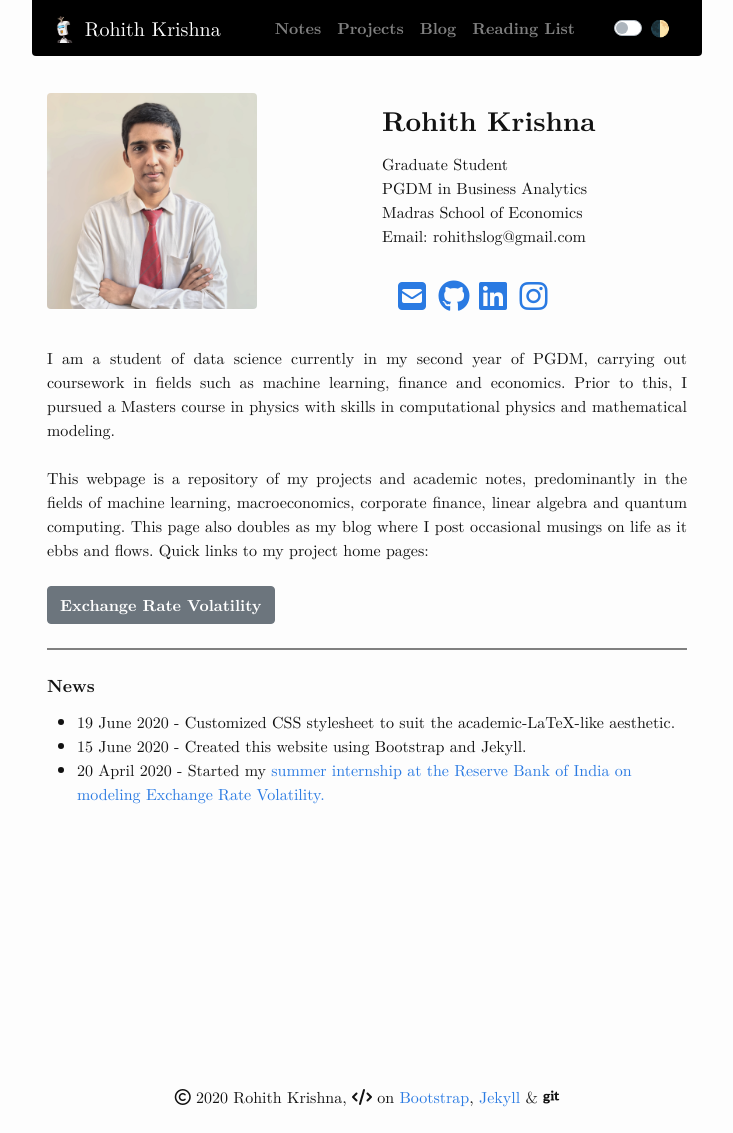
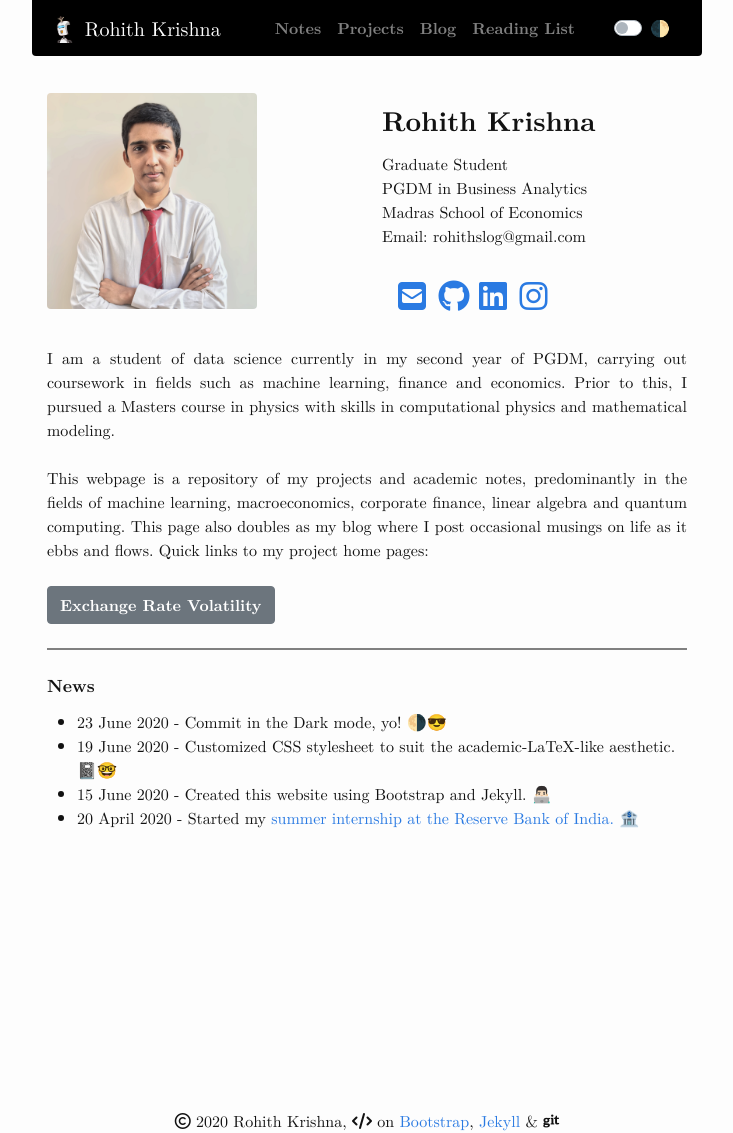
Before and after one commit to rohithmay/rohithmay.github.io, a Jekyll site: the page built from index.md, in a window 1280 px wide. Shown: the whole page, without its empty margins (273-1006 px from the left). Built offline with Jekyll 4.4.1, drawn with Linux system fonts in a browser that asks for light colours; nearby versions of some CDN libraries; a style sheet for code colours, icons or effects is not loaded; before the commit the page ends 1109 px from its top, so only the background shows below that.

Commit message:
Update updates.yml

```diff
--- a/_data/updates.yml
+++ b/_data/updates.yml
@@ -1,3 +1,4 @@
-- 19 June 2020 - Customized CSS stylesheet to suit the academic-LaTeX-like aesthetic.
-- 15 June 2020 - Created this website using Bootstrap and Jekyll.
-- 20 April 2020 - Started my <a href="https://rohithmay.github.io/exchange-rate/"> summer internship at the Reserve Bank of India on modeling Exchange Rate Volatility. </a>
+- 23 June 2020 - Commit in the Dark mode, yo! 🌗😎
+- 19 June 2020 - Customized CSS stylesheet to suit the academic-LaTeX-like aesthetic. 📓🤓
+- 15 June 2020 - Created this website using Bootstrap and Jekyll. 👨🏻‍💻
+- 20 April 2020 - Started my <a href="https://rohithmay.github.io/exchange-rate/"> summer internship at the Reserve Bank of India. 🏦</a>
```
